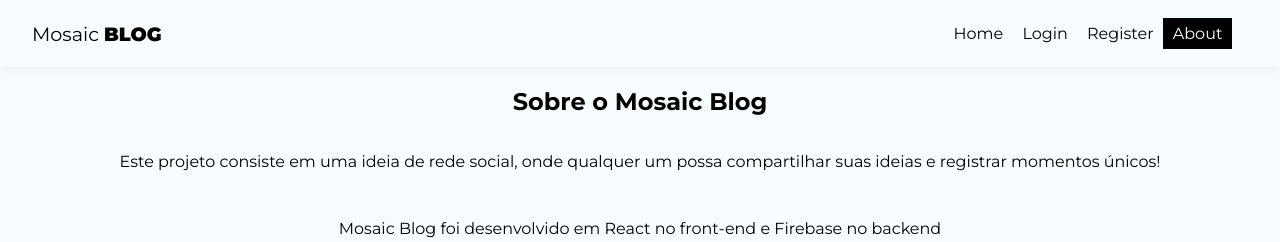
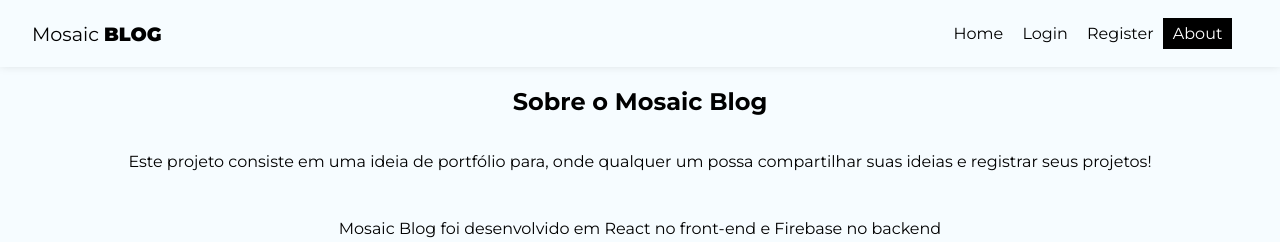
Before and after one commit to ViniciusFantin/MosaicJS, a React (Create React App) app in the folder mosaic/: page /about in a window 1280 px wide. Shown: the top 242 px of the page. Built offline with nearby package versions, Linux system fonts and the light colour scheme; no server answers.

Commit message:
feat - ajustes textuais

```diff
--- a/mosaic/src/pages/About/About.js
+++ b/mosaic/src/pages/About/About.js
@@ -8,8 +8,8 @@
         Sobre o Mosaic <span>Blog</span>
       </h2>
       <p>
-        Este projeto consiste em uma ideia de rede social, onde qualquer um
-        possa compartilhar suas ideias e registrar momentos únicos!
+        Este projeto consiste em uma ideia de portfólio para, onde qualquer um
+        possa compartilhar suas ideias e registrar seus projetos!
       </p>
       <p>
         Mosaic <span>Blog</span> foi desenvolvido em React no front-end e
--- a/mosaic/src/pages/CreatePost/CreatePost.js
+++ b/mosaic/src/pages/CreatePost/CreatePost.js
@@ -54,7 +54,7 @@
   return (
     <div className={styles.create_post}>
       <h2>Create a new Post</h2>
-      <p>Share a memory or an opinion!</p>
+      <p>Share your project!</p>
       <form onSubmit={handleSubmit}>
         <label>
           {" "}
--- a/mosaic/src/pages/Post/Post.js
+++ b/mosaic/src/pages/Post/Post.js
@@ -15,7 +15,7 @@
           <h1>{post.title}</h1>
           <img src={post.image} alt={post.title} />
           <p>{post.body}</p>
-          <h3>This post is about:</h3>
+          <h3>This project is about:</h3>
           <div className={styles.tags}>
             {post.TagsArray.map((tag) => (
               <p key={tag}>
```
